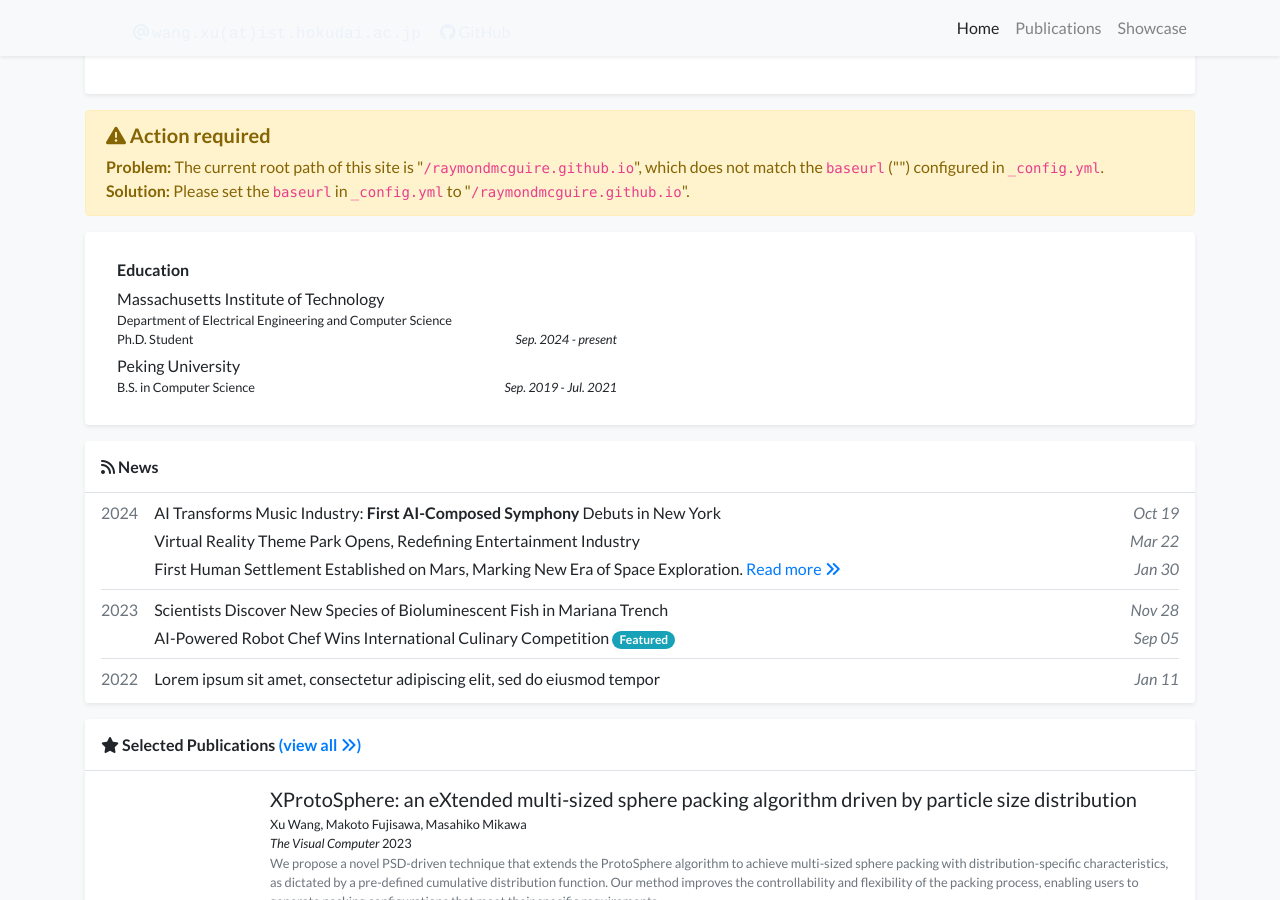
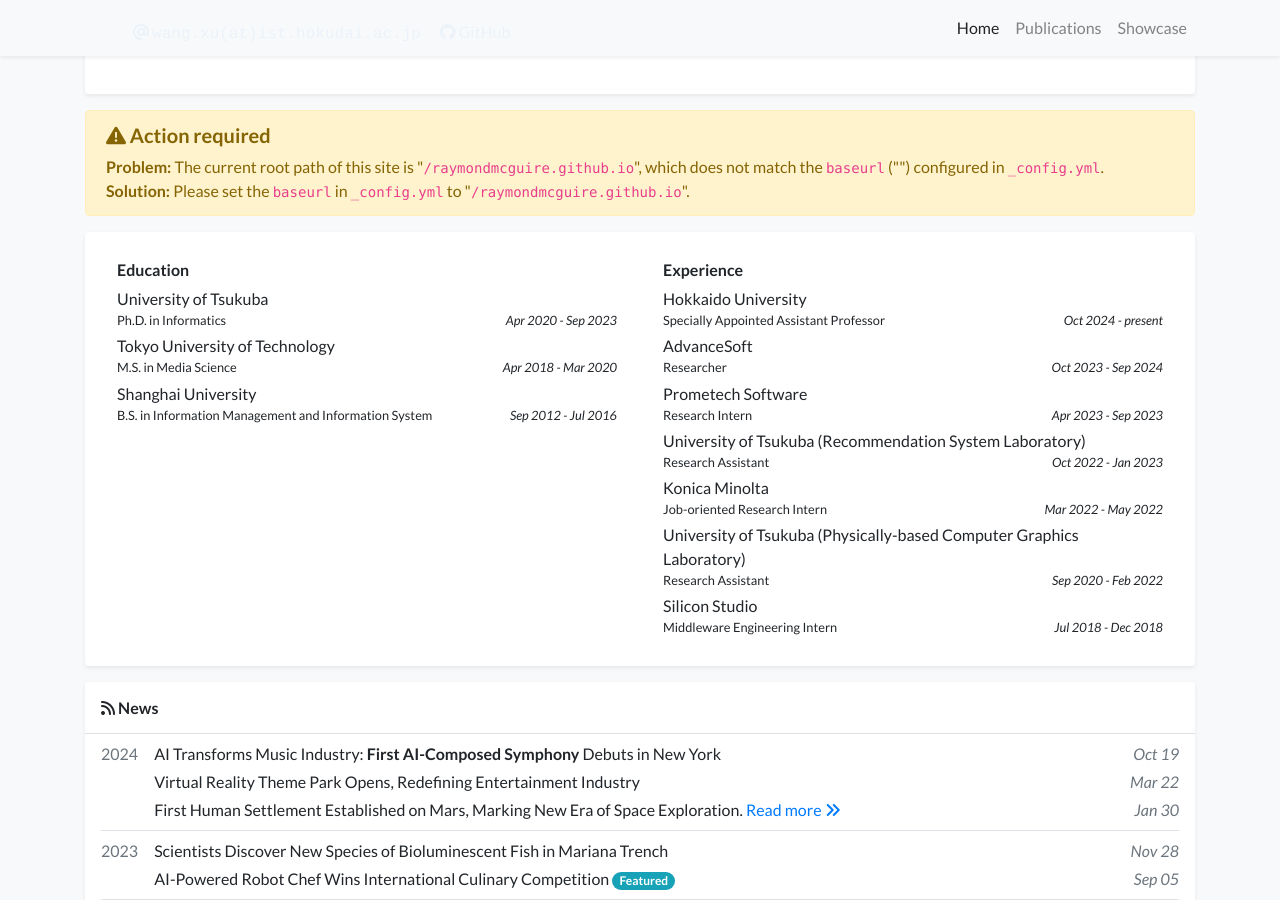
Before and after one commit to RaymondMcGuire/raymondmcguire.github.io, a Jekyll site: the page built from index.html, in a window 1280 px wide and 900 px high, scrolled down 381 px. Built offline with Jekyll 4.4.1, drawn with Linux system fonts in a browser that asks for light colours; nearby versions of some CDN libraries; a style sheet for code colours, icons or effects is not loaded; some of the changed lines change nothing that is shown.

Commit message:
update profile

```diff
--- a/_data/profile.yml
+++ b/_data/profile.yml
@@ -26,59 +26,51 @@
 portrait_caption: >-
   Photo by Manja Vitolic on Unsplash (this caption is optional, comment it out to disable).
 
+
+
 education:
-- name: Massachusetts Institute of Technology
-  position: >-
-    Department of Electrical Engineering and Computer Science <br/>
-    Ph.D. Student
-  date: Sep. 2024 - present
-- name: Peking University
-  position: B.S. in Computer Science
-  date: Sep. 2019 - Jul. 2021
+- name: University of Tsukuba
+  logo:
+  position: Ph.D. in Informatics
+  date: Apr 2020 - Sep 2023
+- name: Tokyo University of Technology
+  logo:
+  position: M.S. in Media Science
+  date: Apr 2018 - Mar 2020
+- name: Shanghai University
+  logo:
+  position: B.S. in Information Management and Information System
+  date: Sep 2012 - Jul 2016
 
-# education:
-#   - name: University of Tsukuba
-#     logo:
-#     position: Ph.D. in Informatics
-#     date: Apr 2020 - Sep 2023
-#   - name: Tokyo University of Technology
-#     logo:
-#     position: M.S. in Media Science
-#     date: Apr 2018 - Mar 2020
-#   - name: Shanghai University
-#     logo:
-#     position: B.S. in Information Management and Information System
-#     date: Sep 2012 - Jul 2016
-
-# experience:
-#   - name: Hokkaido University
-#     logo:
-#     position: Specially Appointed Assistant Professor
-#     date: Oct 2024 - present
-#   - name: AdvanceSoft
-#     logo:
-#     position: Researcher
-#     date: Oct 2023 - Sep 2024
-#   - name: Prometech Software
-#     logo:
-#     position: Research Intern
-#     date: Apr 2023 - Sep 2023
-#   - name: University of Tsukuba (Recommendation System Laboratory)
-#     logo:
-#     position: Research Assistant
-#     date: Oct 2022 - Jan 2023
-#   - name: Konica Minolta
-#     logo:
-#     position: Job-oriented Research Intern
-#     date: Mar 2022 - May 2022
-#   - name: University of Tsukuba (Physically-based Computer Graphics Laboratory)
-#     logo:
-#     position: Research Assistant
-#     date: Sep 2020 - Feb 2022
-#   - name: Silicon Studio
-#     logo:
-#     position: Middleware Engineering Intern
-#     date: Jul 2018 - Dec 2018
+experience:
+- name: Hokkaido University
+  logo:
+  position: Specially Appointed Assistant Professor
+  date: Oct 2024 - present
+- name: AdvanceSoft
+  logo:
+  position: Researcher
+  date: Oct 2023 - Sep 2024
+- name: Prometech Software
+  logo:
+  position: Research Intern
+  date: Apr 2023 - Sep 2023
+- name: University of Tsukuba (Recommendation System Laboratory)
+  logo:
+  position: Research Assistant
+  date: Oct 2022 - Jan 2023
+- name: Konica Minolta
+  logo:
+  position: Job-oriented Research Intern
+  date: Mar 2022 - May 2022
+- name: University of Tsukuba (Physically-based Computer Graphics Laboratory)
+  logo:
+  position: Research Assistant
+  date: Sep 2020 - Feb 2022
+- name: Silicon Studio
+  logo:
+  position: Middleware Engineering Intern
+  date: Jul 2018 - Dec 2018
 
 # awards:
 # - name: Award Name 2
```
